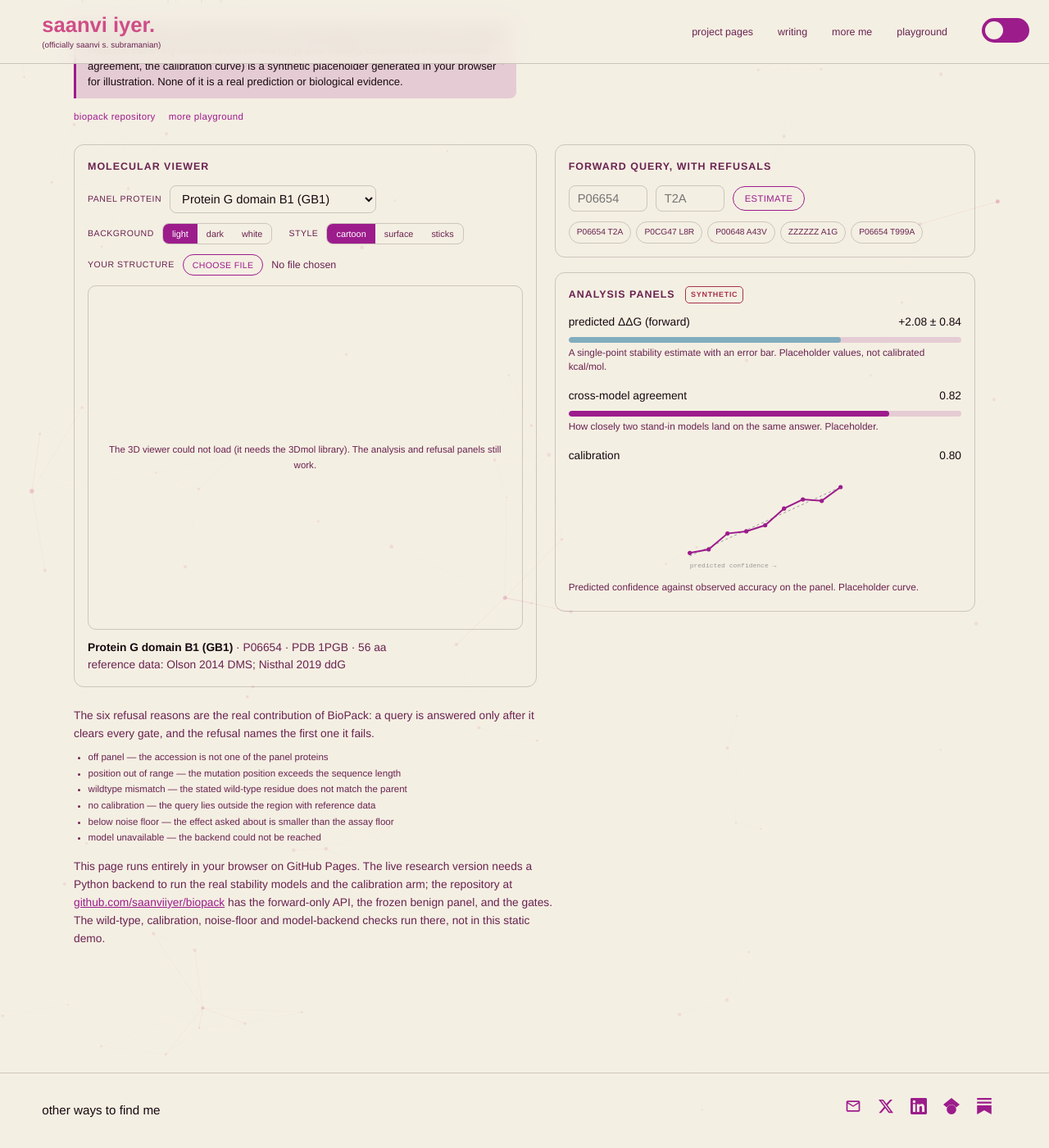
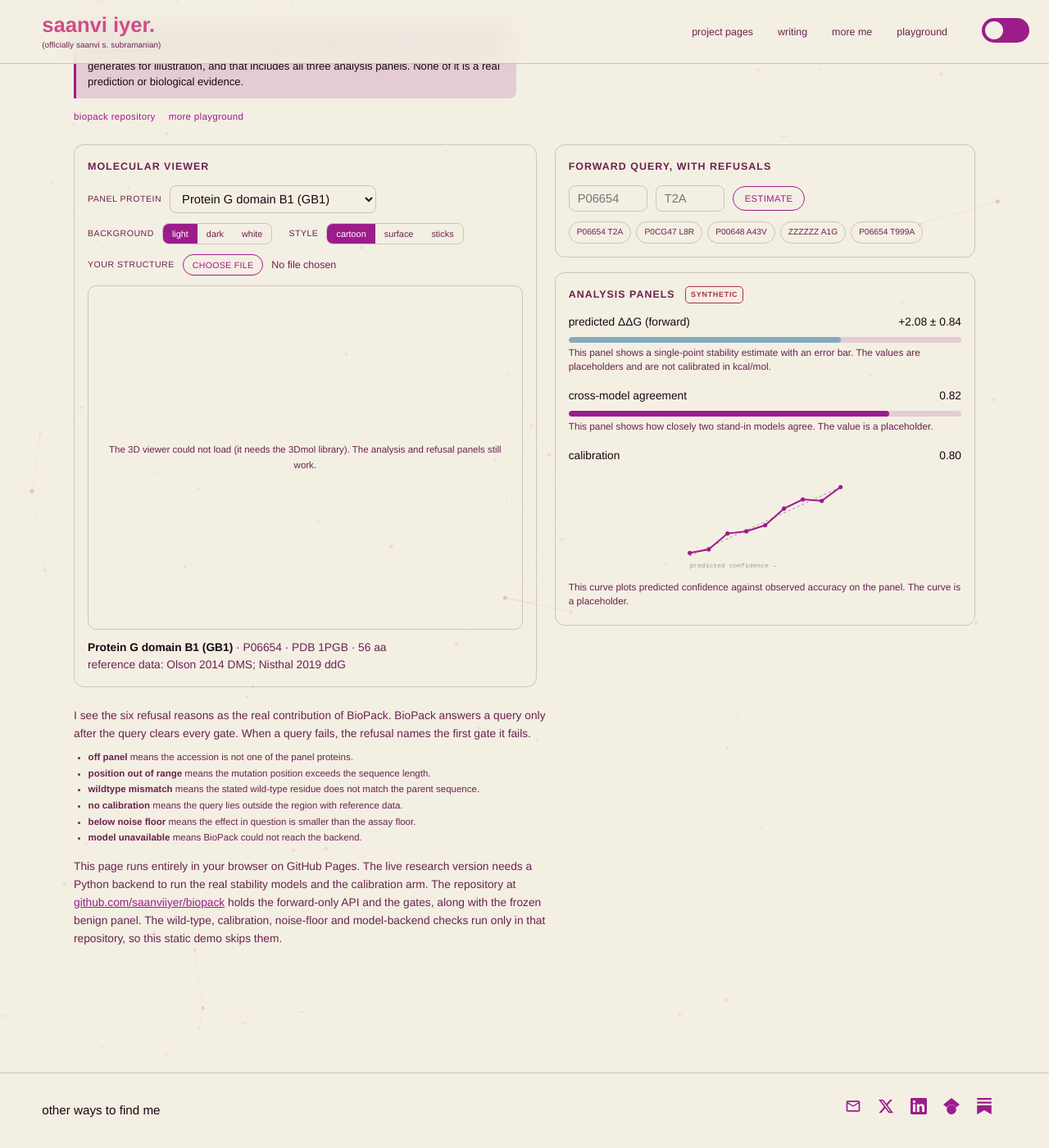
Before and after one commit to saanviiyer/saanviiyer.github.io, a Jekyll site: the page built from pages/play-biopack.html, in a window 1280 px wide and 1400 px high, scrolled down 393 px. Shown: the whole window at 82% size. Built offline with Jekyll 4.4.1, drawn with Linux system fonts in a browser that asks for light colours; some web fonts are replaced; some of the changed text lies outside the part shown.

Commit message:
Tighten playground prose: no colons, active voice, first person

```diff
--- a/pages/play-biopack.html
+++ b/pages/play-biopack.html
@@ -63,8 +63,8 @@
   <div class="bp-head">
     <p class="bp-sub" style="margin-bottom:6px;"><a href="{{ '/playground/' | relative_url }}" style="color:var(--accent);text-decoration:none;font-family:var(--mono);font-size:0.72rem;">&larr; playground</a></p>
     <h1 class="bp-title">BioPack</h1>
-    <p class="bp-sub">A forward-only workspace for protein structure and stability on a small, bounded panel of well-characterised benign proteins. BioPack takes a protein and a single mutation and returns a stability estimate, or a refusal that says where the query first fell outside what the panel and the calibration data support. It has no sequence design and no optimisation loop, on purpose.</p>
-    <div class="bp-demo-note"><strong>This is a demo.</strong> The structures below are real deposited PDB coordinates for the panel proteins, but every model output on this page (the stability estimate, the cross-model agreement, the calibration curve) is a synthetic placeholder generated in your browser for illustration. None of it is a real prediction or biological evidence.</div>
+    <p class="bp-sub">I built BioPack as a forward-only workspace for protein structure and stability on a small panel of well-characterised benign proteins. You give it a protein and one mutation, and it returns a stability estimate or a refusal. A refusal names the first place where the query falls outside what the panel and the calibration data support. I left out sequence design and any optimisation loop on purpose.</p>
+    <div class="bp-demo-note"><strong>This is a demo.</strong> The structures below are real deposited PDB coordinates for the panel proteins. Every model output on this page is a synthetic placeholder that your browser generates for illustration, and that includes all three analysis panels. None of it is a real prediction or biological evidence.</div>
     <p class="bp-links"><a href="https://github.com/saanviiyer/biopack" target="_blank" rel="noopener">biopack repository</a><a href="{{ '/playground/' | relative_url }}">more playground</a></p>
   </div>
 
@@ -117,35 +117,35 @@
       <div class="bp-card">
         <h3>analysis panels <span class="bp-synthetic">synthetic</span></h3>
         <div class="bp-stat">
-          <div class="bp-stat-top"><span>predicted &Delta;&Delta;G (forward)</span><span class="bp-stat-val" id="bp-ddg">&mdash;</span></div>
+          <div class="bp-stat-top"><span>predicted &Delta;&Delta;G (forward)</span><span class="bp-stat-val" id="bp-ddg">&ndash;</span></div>
           <div class="bp-bar err"><span id="bp-ddgbar" style="width:0;"></span></div>
-          <p class="bp-cap">A single-point stability estimate with an error bar. Placeholder values, not calibrated kcal/mol.</p>
+          <p class="bp-cap">This panel shows a single-point stability estimate with an error bar. The values are placeholders and are not calibrated in kcal/mol.</p>
         </div>
         <div class="bp-stat">
-          <div class="bp-stat-top"><span>cross-model agreement</span><span class="bp-stat-val" id="bp-agree">&mdash;</span></div>
+          <div class="bp-stat-top"><span>cross-model agreement</span><span class="bp-stat-val" id="bp-agree">&ndash;</span></div>
           <div class="bp-bar"><span id="bp-agreebar" style="width:0;"></span></div>
-          <p class="bp-cap">How closely two stand-in models land on the same answer. Placeholder.</p>
+          <p class="bp-cap">This panel shows how closely two stand-in models agree. The value is a placeholder.</p>
         </div>
         <div class="bp-stat" style="margin-bottom:4px;">
-          <div class="bp-stat-top"><span>calibration</span><span class="bp-stat-val" id="bp-calib">&mdash;</span></div>
+          <div class="bp-stat-top"><span>calibration</span><span class="bp-stat-val" id="bp-calib">&ndash;</span></div>
           <svg id="bp-calib-svg" viewBox="0 0 220 120" width="100%" height="120" style="margin-top:8px;" aria-label="Synthetic calibration curve"></svg>
-          <p class="bp-cap">Predicted confidence against observed accuracy on the panel. Placeholder curve.</p>
+          <p class="bp-cap">This curve plots predicted confidence against observed accuracy on the panel. The curve is a placeholder.</p>
         </div>
       </div>
     </div>
   </div>
 
   <div class="bp-foot">
-    <p>The six refusal reasons are the real contribution of BioPack: a query is answered only after it clears every gate, and the refusal names the first one it fails.</p>
+    <p>I see the six refusal reasons as the real contribution of BioPack. BioPack answers a query only after the query clears every gate. When a query fails, the refusal names the first gate it fails.</p>
     <ul class="bp-gatelist">
-      <li>off panel &mdash; the accession is not one of the panel proteins</li>
-      <li>position out of range &mdash; the mutation position exceeds the sequence length</li>
-      <li>wildtype mismatch &mdash; the stated wild-type residue does not match the parent</li>
-      <li>no calibration &mdash; the query lies outside the region with reference data</li>
-      <li>below noise floor &mdash; the effect asked about is smaller than the assay floor</li>
-      <li>model unavailable &mdash; the backend could not be reached</li>
+      <li><strong>off panel</strong> means the accession is not one of the panel proteins.</li>
+      <li><strong>position out of range</strong> means the mutation position exceeds the sequence length.</li>
+      <li><strong>wildtype mismatch</strong> means the stated wild-type residue does not match the parent sequence.</li>
+      <li><strong>no calibration</strong> means the query lies outside the region with reference data.</li>
+      <li><strong>below noise floor</strong> means the effect in question is smaller than the assay floor.</li>
+      <li><strong>model unavailable</strong> means BioPack could not reach the backend.</li>
     </ul>
-    <p style="margin-top:14px;">This page runs entirely in your browser on GitHub Pages. The live research version needs a Python backend to run the real stability models and the calibration arm; the repository at <a href="https://github.com/saanviiyer/biopack" target="_blank" rel="noopener">github.com/saanviiyer/biopack</a> has the forward-only API, the frozen benign panel, and the gates. The wild-type, calibration, noise-floor and model-backend checks run there, not in this static demo.</p>
+    <p style="margin-top:14px;">This page runs entirely in your browser on GitHub Pages. The live research version needs a Python backend to run the real stability models and the calibration arm. The repository at <a href="https://github.com/saanviiyer/biopack" target="_blank" rel="noopener">github.com/saanviiyer/biopack</a> holds the forward-only API and the gates, along with the frozen benign panel. The wild-type, calibration, noise-floor and model-backend checks run only in that repository, so this static demo skips them.</p>
   </div>
 </section>
 
```
Also changed, not shown: pages/play-sae.html (+15 -15 lines), pages/play-speech-ultrasound.html (+9 -9 lines), pages/playground.html (+8 -8 lines).
